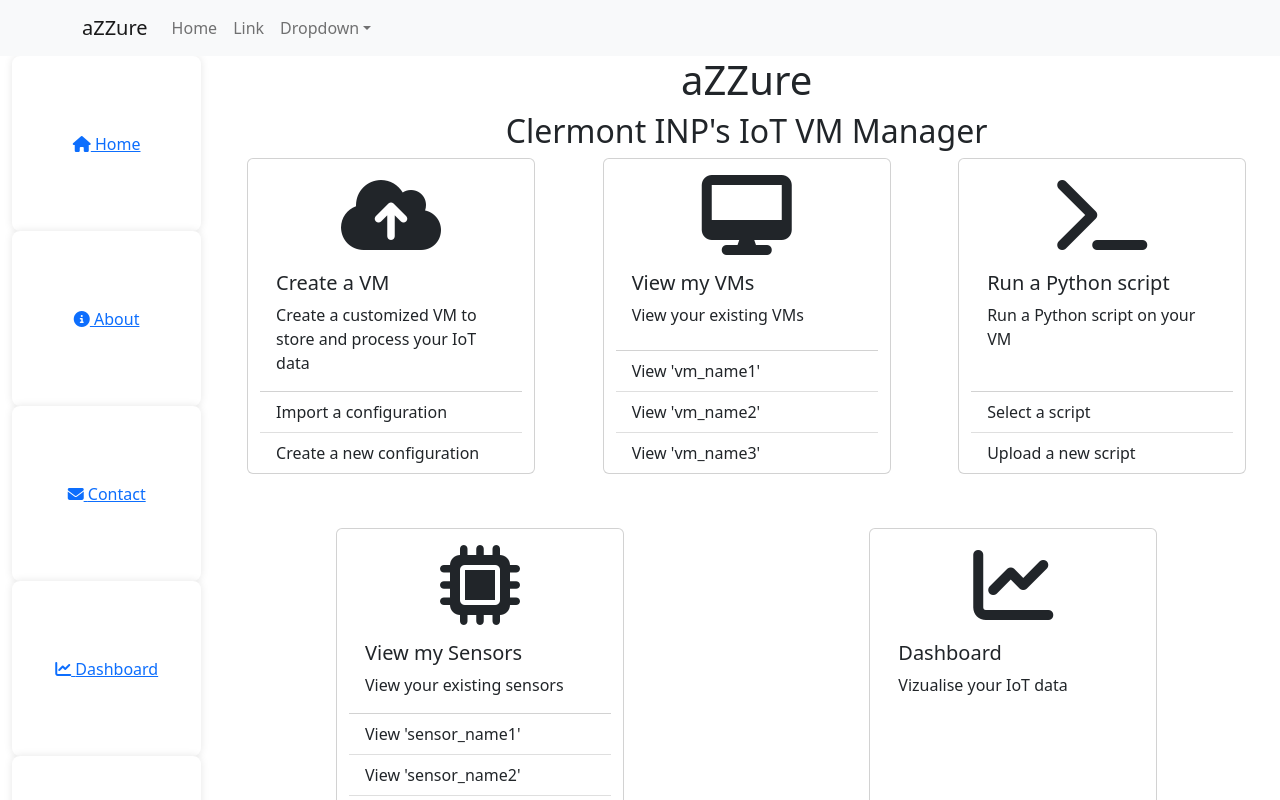
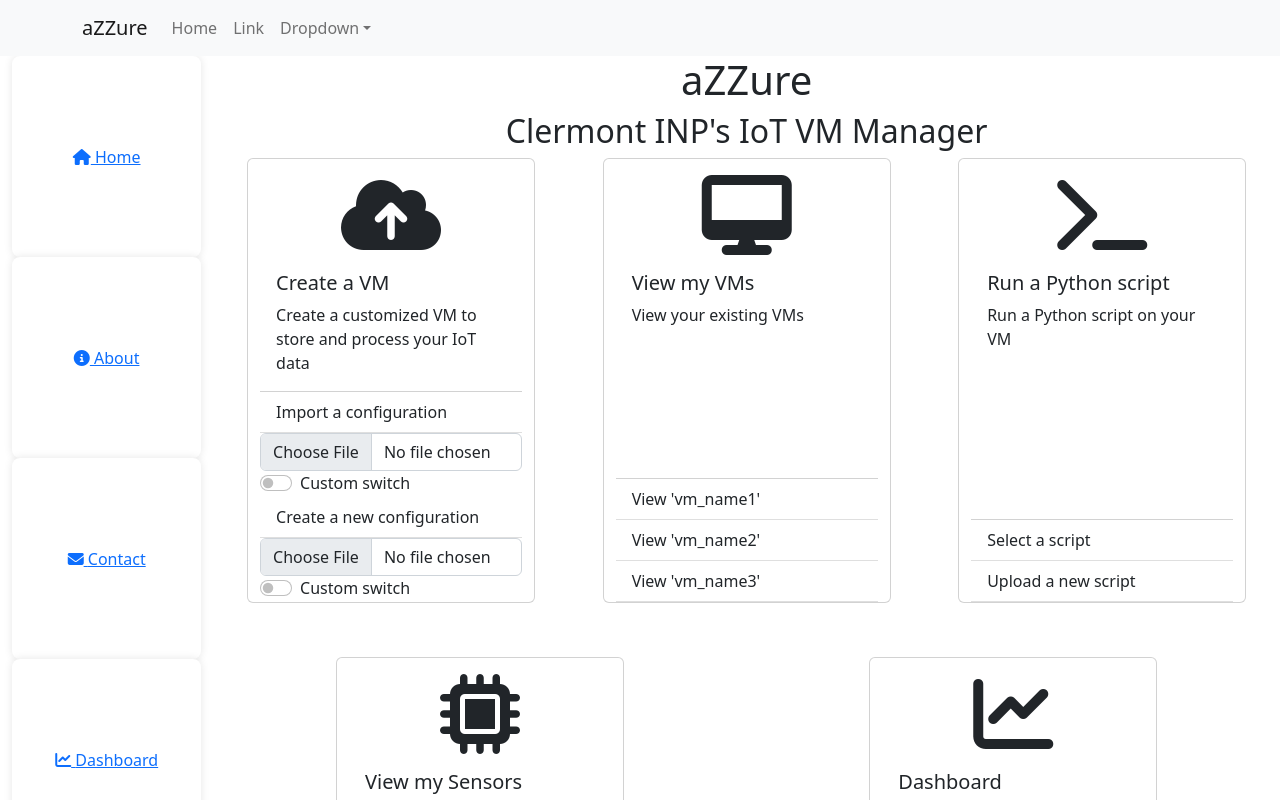
Before and after one commit to belkhiritaha/projet-ZZ2-F5, a React (Create React App) app in the folder azzure/: page / in a window 1280 px wide. Both pictures are taken after a click on the element "Import a configuration". Shown: the top 800 px of the page. Built offline with nearby package versions, Linux system fonts and the light colour scheme.

Commit message:
added collapsable fields on the cards

```diff
--- a/azzure/src/card.js
+++ b/azzure/src/card.js
@@ -1,19 +1,32 @@
+import React, { useState } from 'react';
 import Card from 'react-bootstrap/Card';
+import Collapse from 'react-bootstrap/Collapse';
 import ListGroup from 'react-bootstrap/ListGroup';
+import UploadForm, { Switch } from './form';
 import './card.css'
+
 
 
 function CustomListGroup(props) {
     const nbItems = props.nbFields;
+
+    const [open, setOpen] = useState(false);
+
     const items = [];
+
     for (let i = 1; i <= nbItems; i++) {
-        console.log('item' + i);
-        items.push(<ListGroup.Item>{props['item' + i]}</ListGroup.Item>);
+        items.push(<ListGroup.Item key={items.length + 1} onClick={() => {setOpen(!open)}}>{props['item' + i]}</ListGroup.Item>);
+        items.push(<Collapse key={items.length + 1} in={open}>
+                        <div id="example-collapse-text">
+                            <UploadForm />
+                            <Switch />
+                        </div>
+                    </Collapse>);
     }
-    console.log(items);
+    // console.log(items);
     return (
         <ListGroup className="list-group-flush">
-            {items.map((item) => item)}
+            {items}
         </ListGroup>
     );
 }
@@ -24,16 +37,15 @@ function CardItem(props) {
 
     return (
         <Card style={{ width: '18rem', margin: 'auto' }}>
-            {/* <Card.Img variant="top" src="https://upload.wikimedia.org/wikipedia/commons/thumb/7/77/Google_Images_2015_logo.svg/1280px-Google_Images_2015_logo.svg.png" /> */}
             <i className={props.img} style={{ fontSize: '5rem', margin: 'auto', marginTop: '1rem' }}></i>
             <Card.Body>
                 <Card.Title>{props.title}</Card.Title>
                 <Card.Text>{props.text}</Card.Text>
             </Card.Body>
             <CustomListGroup {...props} />
-            {/* <CustomListGroup nbFields={nbItems} item0={props.item1} item1={props.item1} /> */}
         </Card>
     );
 }
 
+
 export default CardItem;
--- /dev/null
+++ b/azzure/src/form.js
@@ -0,0 +1,22 @@
+import Form from 'react-bootstrap/Form';
+
+function UploadForm(props) {
+    return (
+        <Form>
+            <Form.Control type='file' />
+        </Form>
+    );
+}
+
+function Switch(props) {
+    return (
+        <Form.Check
+            type="switch"
+            id="custom-switch"
+            label="Custom switch"
+        />
+    );
+}
+
+export default UploadForm;
+export { Switch };
--- a/azzure/src/mainbar.js
+++ b/azzure/src/mainbar.js
@@ -21,11 +21,11 @@ function Mainbar() {
                     <h2>Clermont INP's IoT VM Manager</h2>
                 </Container>
                 <Row>
-                    <CardItem title="Create a VM" text="Create a customized VM to store and process your IoT data" img="fas fa-cloud-upload-alt" item1="Import a configuration" item2="Create a new configuration" nbFields="2"/>
-                    <CardItem title="View my VMs" text="View your existing VMs" img="fas fa-desktop" item1="View 'vm_name1'" item2="View 'vm_name2'" item3="View 'vm_name3'" nbFields="3"/>
-                    <CardItem title="Run a Python script" text="Run a Python script on your VM" img="fas fa-terminal" item1="Select a script" item2="Upload a new script" nbFields="2" />
-                    <CardItem title="View my Sensors" text="View your existing sensors" img="fas fa-microchip" item1="View 'sensor_name1'" item2="View 'sensor_name2'" item3="View 'sensor_name3'" item4="View 'sensor_name4'" nbFields="4" />
-                    <CardItem title="Dashboard" text="Vizualise your IoT data" img="fas fa-chart-line"/>
+                    <CardItem card_id='1' title="Create a VM" text="Create a customized VM to store and process your IoT data" img="fas fa-cloud-upload-alt" item1="Import a configuration" item2="Create a new configuration" nbFields="2"/>
+                    <CardItem card_id='1' title="View my VMs" text="View your existing VMs" img="fas fa-desktop" item1="View 'vm_name1'" item2="View 'vm_name2'" item3="View 'vm_name3'" nbFields="3"/>
+                    <CardItem card_id='1' title="Run a Python script" text="Run a Python script on your VM" img="fas fa-terminal" item1="Select a script" item2="Upload a new script" nbFields="2" />
+                    <CardItem card_id='1' title="View my Sensors" text="View your existing sensors" img="fas fa-microchip" item1="View 'sensor_name1'" item2="View 'sensor_name2'" item3="View 'sensor_name3'" item4="View 'sensor_name4'" nbFields="4" />
+                    <CardItem card_id='1' title="Dashboard" text="Vizualise your IoT data" img="fas fa-chart-line"/>
                 </Row>
 
             </Col>
```
